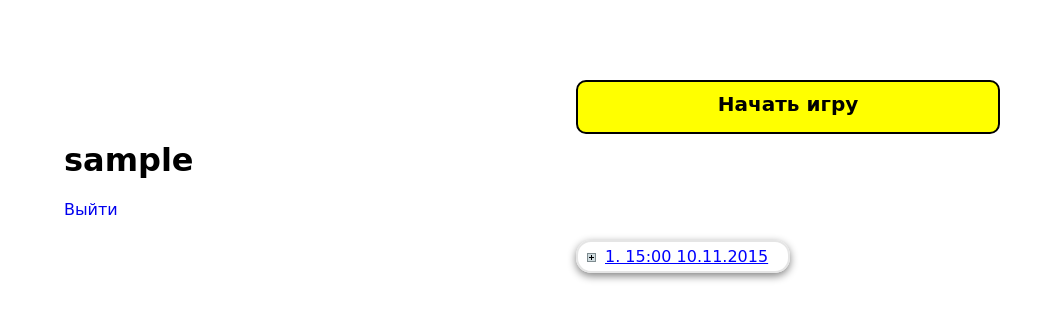
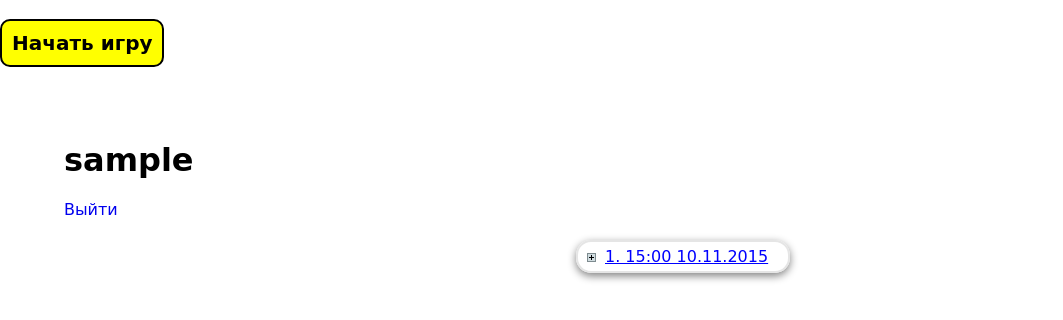
Before and after one commit to ValManP/UNNGameProject, a PHP site: page /php/home.php in a window 1280 px wide. Shown: the top 320 px of the page, without its empty margins (0-1063 px from the left). Run offline with PHP 8.4, Linux system fonts and the light colour scheme; the visitor is signed in with stand-in values (Sample User, id 1).

Commit message:
Fixed .div_button and text input field width in game

```diff
--- a/www/php/game.php
+++ b/www/php/game.php
@@ -18,7 +18,7 @@
 				<div class="game_form">
 					<form name="guess_form" action="game.php" method="post">
 						<p style="font-size: 30px; font-weight: bold; margin: 0;">Угадать число</p><br/>
-						<input type="text" name="user_guess" value="" size="4" maxlength="4" autocomplete="off" class="user_guess"><br/>
+						<input type="text" name="user_guess" maxlength="4" autocomplete="off" class="user_guess"><br/>
 						<input type="submit" value="Угадать"><br/>
 					</form>
 					<form name="give_up" action="give_up.php">
--- a/www/php/stylesheet.css
+++ b/www/php/stylesheet.css
@@ -54,14 +54,6 @@ body
 	text-align: center;
 }
 
-form[name=guess_form]
-{
-}
-
-form[name=give_up]
-{
-}
-
 .user_guess
 {
 	font-size: 60px;
@@ -71,6 +63,7 @@ form[name=give_up]
 	padding: 5px;
 
 	text-align: center;
+	width: 3em;
 
 	background-color: #ddd;
 }
@@ -129,12 +122,6 @@ input[type="submit"]:hover
 	font-weight: bold;
 	color: black;
 
-	position:absolute;
-    top:10%;
-    right:0;
-    left:45%;
-	width: 400px;
-    height: 30px;
 	text-align: center;
 
 	padding: 10px;
```
